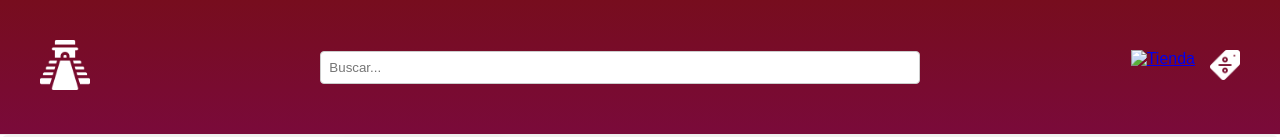
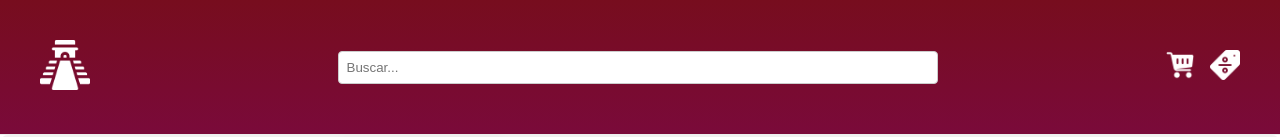
Before and after one commit to EduBax01/ImperioCultural.gidhub.io, a plain HTML site: page index.html in a window 1280 px wide. Shown: the top 137 px of the page. Drawn offline with Linux system fonts and the light colour scheme; files whose address does not match are found by name.

Commit message:
Fix HTML formatting and update content

```diff
--- a/index.html
+++ b/index.html
@@ -21,7 +21,7 @@
 
         <nav style="display: flex; gap: 15px;">
             <a href="#tienda">
-                <img src="Test\Resources\Icons\carrito.png" alt="Tienda" width="30" height="30">
+                <img src="Resources\Icons\carrito.png" alt="Tienda" width="30" height="30">
             </a>
 
             <a href="#oferta">
```
